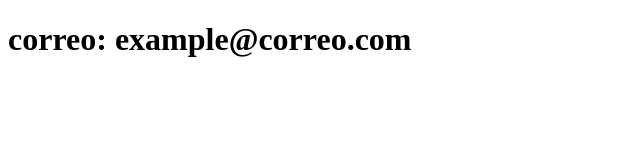
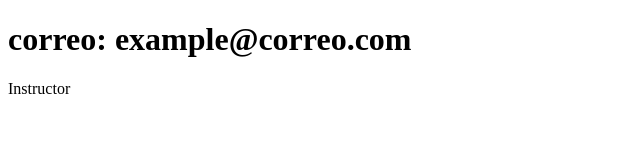
Before and after one commit to L4rxs/system-records, a plain HTML site: page contacto.html in a window 1280 px wide. Shown: the full height of the page, 0-640 px from the left. Drawn offline with Linux system fonts and the light colour scheme.

Commit message:
Actualiza el contacto

```diff
--- a/contacto.html
+++ b/contacto.html
@@ -7,6 +7,7 @@
 </head>
 <body>
     <h1>correo: example@correo.com</h1>
+    <p>Instructor</p>
 
 </body>
 </html>
```
Also changed, not shown: index.html (+2 -0 lines).
